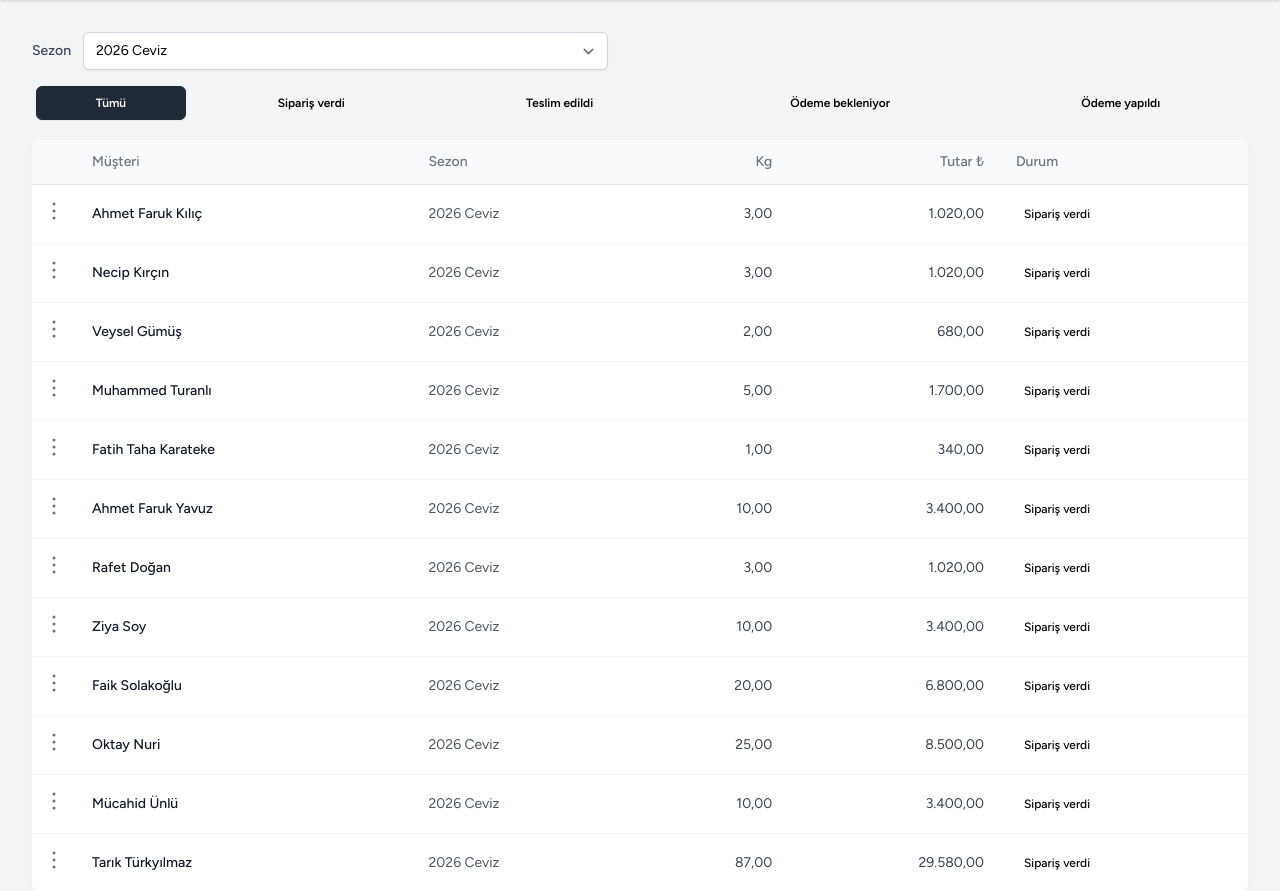
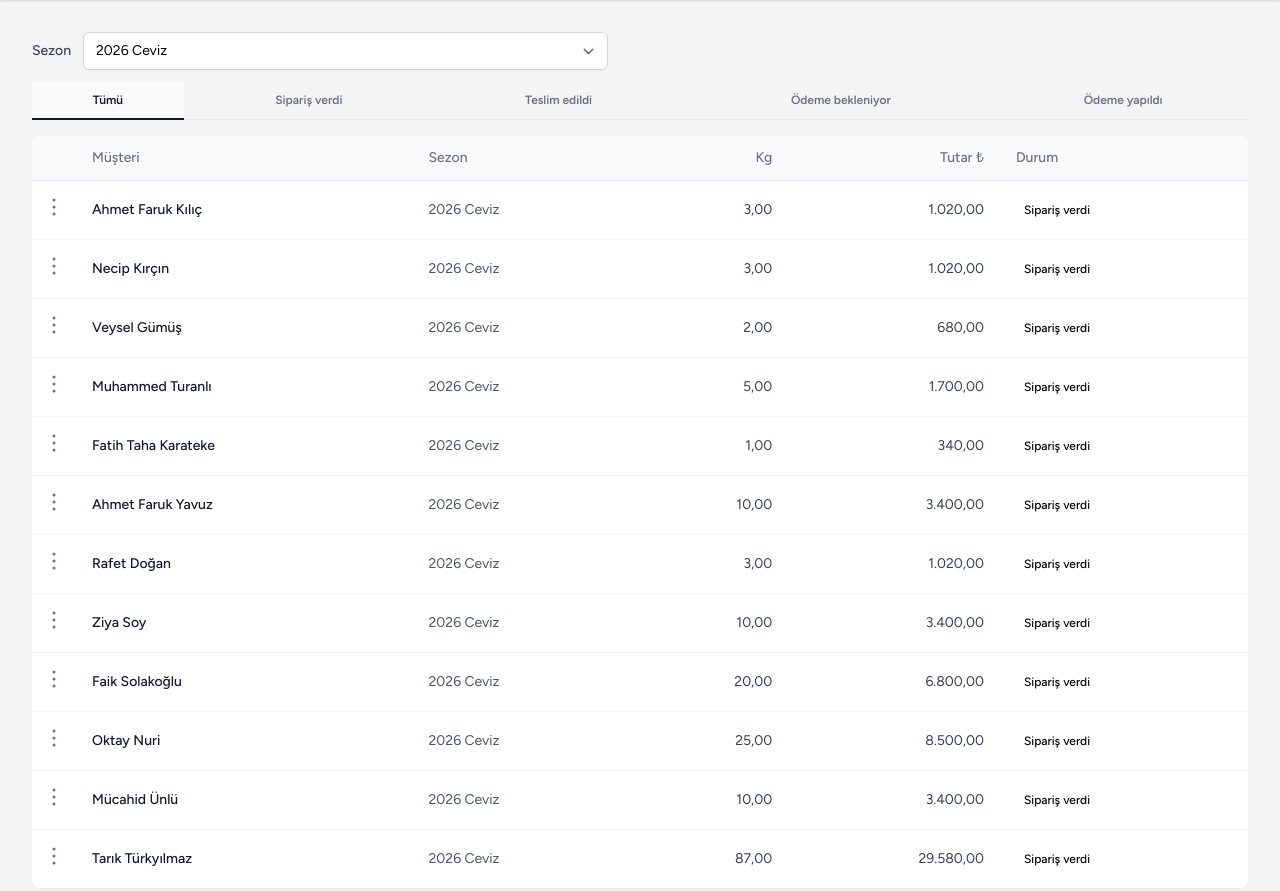
Before and after one commit to fatih-tutar/nuts, a Laravel app: page /orders in a window 1280 px wide. Shown: the part 147-1038 px from the top of the page. Run offline with Laravel 12, Linux system fonts and the light colour scheme; the visitor is signed in with stand-in values (Sample User, id 1); data comes from the database, SQL or seed files in the repository; style sheets or scripts are compiled from the project's sources.

Commit message:
Redesign active status tabs with underline accent and tinted text instead of solid fills.
Co-authored-by: Cursor <cursoragent@cursor.com>

```diff
--- a/app/Enums/OrderStatus.php
+++ b/app/Enums/OrderStatus.php
@@ -37,21 +37,16 @@ enum OrderStatus: string
 
     public function tabIdleClasses(): string
     {
-        return match ($this) {
-            self::Ordered => 'border-transparent text-sky-800/60 hover:bg-sky-50 hover:text-sky-900',
-            self::Delivered => 'border-transparent text-violet-800/60 hover:bg-violet-50 hover:text-violet-900',
-            self::PaymentPending => 'border-transparent text-amber-900/60 hover:bg-amber-50 hover:text-amber-950',
-            self::Paid => 'border-transparent text-emerald-800/60 hover:bg-emerald-50 hover:text-emerald-900',
-        };
+        return 'border-transparent text-gray-500 hover:text-gray-800 hover:border-gray-300';
     }
 
     public function tabActiveClasses(): string
     {
         return match ($this) {
-            self::Ordered => 'border-sky-600 bg-sky-600 text-white shadow-sm',
-            self::Delivered => 'border-violet-600 bg-violet-600 text-white shadow-sm',
-            self::PaymentPending => 'border-amber-500 bg-amber-500 text-white shadow-sm',
-            self::Paid => 'border-emerald-600 bg-emerald-600 text-white shadow-sm',
+            self::Ordered => 'border-sky-500 text-sky-800 bg-sky-50',
+            self::Delivered => 'border-violet-500 text-violet-800 bg-violet-50',
+            self::PaymentPending => 'border-amber-500 text-amber-900 bg-amber-50',
+            self::Paid => 'border-emerald-500 text-emerald-800 bg-emerald-50',
         };
     }
 
--- a/resources/views/orders/index.blade.php
+++ b/resources/views/orders/index.blade.php
@@ -38,12 +38,12 @@
                     </select>
                 </form>
 
-                <div class="grid grid-cols-[0.7fr_1.15fr_1.15fr_1.45fr_1.15fr] gap-0.5 rounded-lg bg-gray-100 p-0.5 sm:p-1" role="tablist" aria-label="Sipariş durumu">
+                <div class="grid grid-cols-[0.7fr_1.15fr_1.15fr_1.45fr_1.15fr] border-b border-gray-200" role="tablist" aria-label="Sipariş durumu">
                     <a
                         href="{{ route('orders.index', $seasonQuery) }}"
                         role="tab"
                         aria-selected="{{ $activeStatus === '' ? 'true' : 'false' }}"
-                        class="min-w-0 rounded-md px-0.5 py-2 text-center text-[10px] sm:text-xs font-semibold whitespace-nowrap border transition {{ $activeStatus === '' ? 'border-gray-800 bg-gray-800 text-white shadow-sm' : 'border-transparent text-gray-500 hover:bg-white hover:text-gray-800' }}"
+                        class="min-w-0 -mb-px px-0.5 py-2.5 text-center text-[10px] sm:text-xs font-semibold whitespace-nowrap border-b-2 transition {{ $activeStatus === '' ? 'border-gray-900 text-gray-900 bg-gray-50' : 'border-transparent text-gray-500 hover:text-gray-800 hover:border-gray-300' }}"
                     >
                         Tümü
                     </a>
@@ -52,7 +52,7 @@
                             href="{{ route('orders.index', array_merge($seasonQuery, ['status' => $statusCase->value])) }}"
                             role="tab"
                             aria-selected="{{ $activeStatus === $statusCase->value ? 'true' : 'false' }}"
-                            class="min-w-0 rounded-md px-0.5 py-2 text-center text-[10px] sm:text-xs font-semibold whitespace-nowrap border transition {{ $statusCase->tabClasses($activeStatus === $statusCase->value) }}"
+                            class="min-w-0 -mb-px px-0.5 py-2.5 text-center text-[10px] sm:text-xs font-semibold whitespace-nowrap border-b-2 transition {{ $statusCase->tabClasses($activeStatus === $statusCase->value) }}"
                         >
                             {{ $statusCase->shortLabel() }}
                         </a>
```
